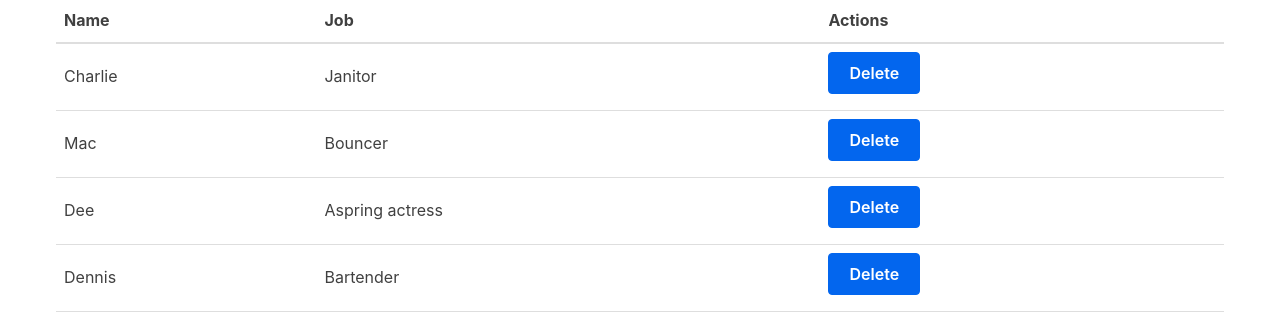
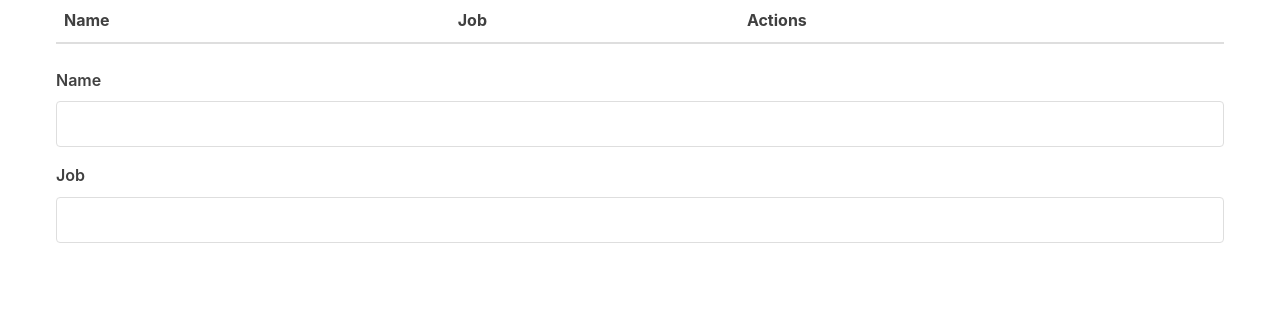
Before and after one commit to kylemfan/csc-308-app, a React (Vite) app in the folder packages/react-frontend/: page / in a window 1280 px wide. Shown: the top 334 px of the page. Built offline with nearby package versions, Linux system fonts and the light colour scheme.

Commit message:
Added Form.jsx

```diff
--- /dev/null
+++ b/packages/react-frontend/src/Form.jsx
@@ -0,0 +1,39 @@
+// src/Form.jsx
+import React, { useState } from "react";
+
+function Form() {
+  const [person, setPerson] = useState({
+    name: "",
+    job: ""
+  });
+
+  function handleChange(event) {
+    const { name, value } = event.target;
+    if (name === "job")
+      setPerson({ name: person["name"], job: value });
+    else setPerson({ name: value, job: person["job"] });
+  }
+
+  return (
+    <form>
+      <label htmlFor="name">Name</label>
+      <input
+        type="text"
+        name="name"
+        id="name"
+        value={person.name}
+        onChange={handleChange}
+      />
+      <label htmlFor="job">Job</label>
+      <input
+        type="text"
+        name="job"
+        id="job"
+        value={person.job}
+        onChange={handleChange}
+      />
+    </form>
+  )
+}
+
+export default Form;
--- a/packages/react-frontend/src/MyApp.jsx
+++ b/packages/react-frontend/src/MyApp.jsx
@@ -1,26 +1,10 @@
 // src/MyApp.jsx
 import React, { useState } from "react";
 import Table from "./Table";
+import Form from "./Form";
 
 function MyApp() {
-  const [characters, setCharacters] = useState([
-    {
-        name: "Charlie",
-        job: "Janitor"
-    },
-    {
-        name: "Mac",
-        job: "Bouncer"
-    },
-    {
-        name: "Dee",
-        job: "Aspring actress"
-    },
-    {
-        name: "Dennis",
-        job: "Bartender"
-    }
-  ]);
+  const [characters, setCharacters] = useState([]);
 
   function removeOneCharacter(index) {
     const updated = characters.filter((character, i) => {
@@ -35,6 +19,7 @@
         characterData={characters}
         removeCharacter={removeOneCharacter}
       />
+      <Form />
     </div>
   );
 }
```
